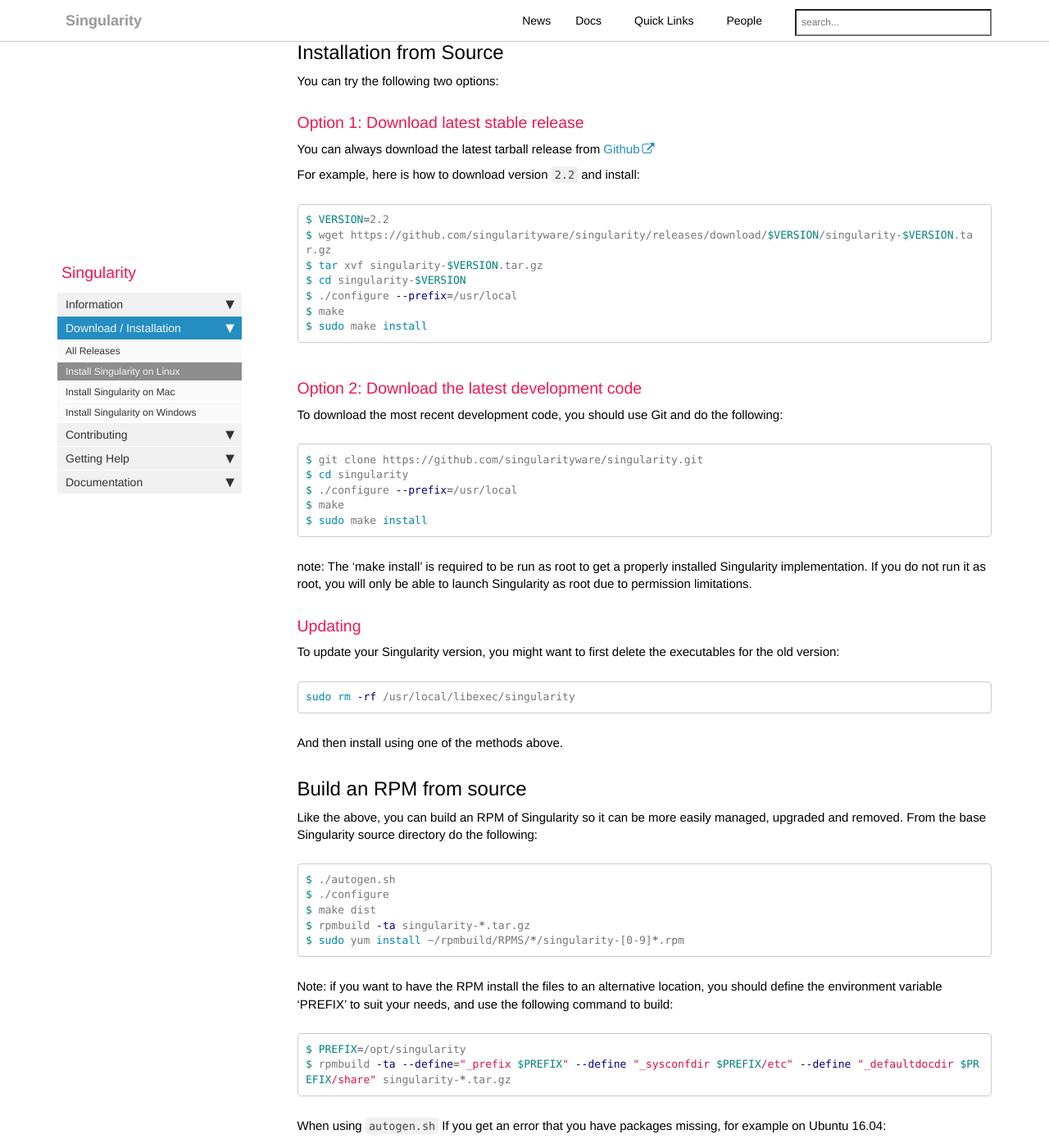
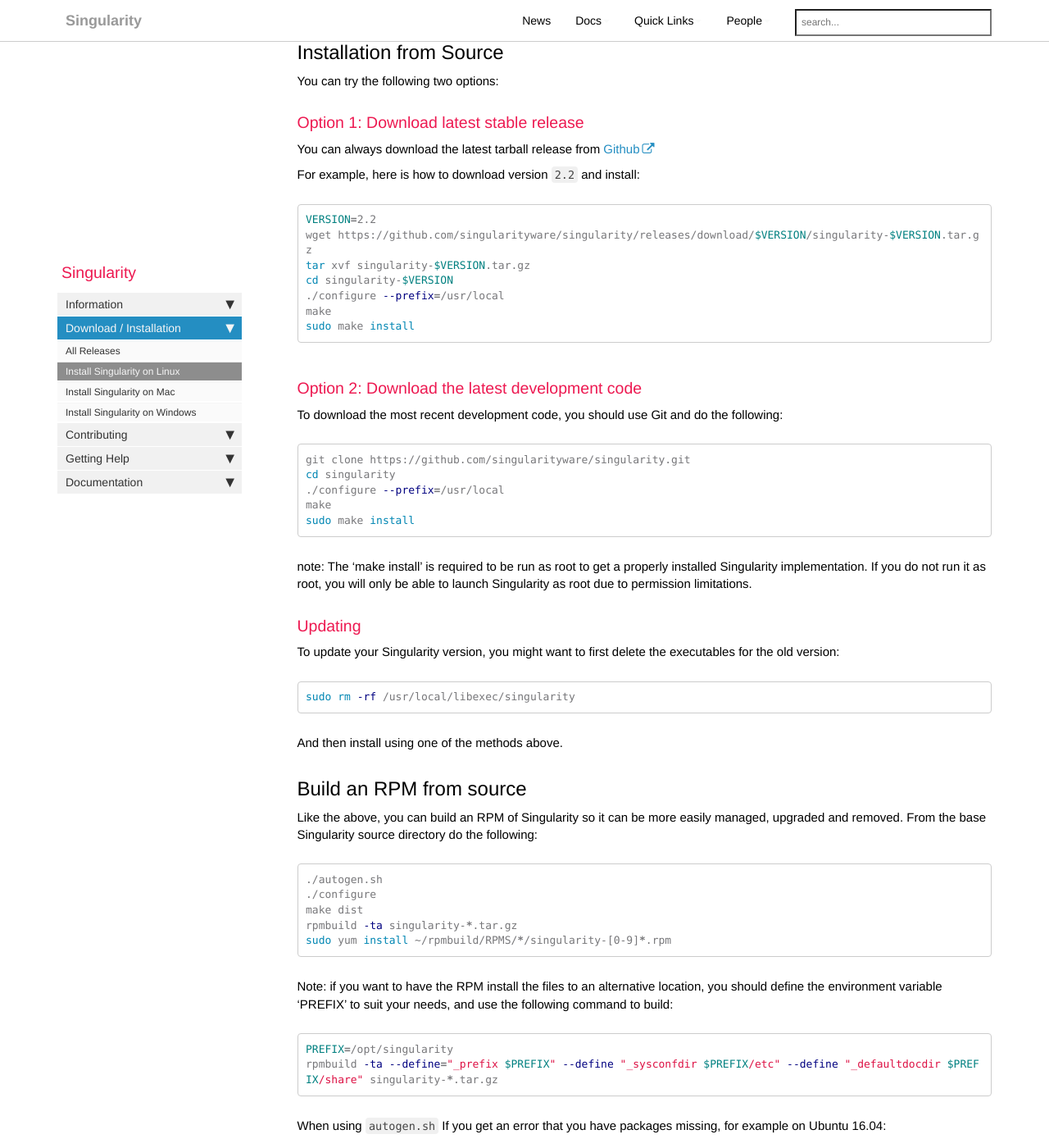
Before and after one commit to singularityware/singularityware.github.io, a Jekyll site: the page built from pages/docs/install/install-linux.md, in a window 1280 px wide and 1400 px high, scrolled down 252 px. Shown: the whole window at 82% size. Built offline with Jekyll 4.4.1, drawn with Linux system fonts in a browser that asks for light colours; nearby versions of some CDN libraries; comment, search, counter and statistics services are not loaded.

Commit message:
getting rid of  $'s

````diff
--- a/pages/docs/install/install-linux.md
+++ b/pages/docs/install/install-linux.md
@@ -16,24 +16,24 @@
 For example, here is how to download version `2.2` and install:
 
 ```bash
-$ VERSION=2.2
-$ wget https://github.com/singularityware/singularity/releases/download/$VERSION/singularity-$VERSION.tar.gz
-$ tar xvf singularity-$VERSION.tar.gz
-$ cd singularity-$VERSION
-$ ./configure --prefix=/usr/local
-$ make
-$ sudo make install
+VERSION=2.2
+wget https://github.com/singularityware/singularity/releases/download/$VERSION/singularity-$VERSION.tar.gz
+tar xvf singularity-$VERSION.tar.gz
+cd singularity-$VERSION
+./configure --prefix=/usr/local
+make
+sudo make install
 ```
 
 ### Option 2: Download the latest development code
 To download the most recent development code, you should use Git and do the following:
 
 ```bash
-$ git clone {{ site.repo }}.git
-$ cd singularity
-$ ./configure --prefix=/usr/local
-$ make
-$ sudo make install
+git clone {{ site.repo }}.git
+cd singularity
+./configure --prefix=/usr/local
+make
+sudo make install
 ```
 
 note: The 'make install' is required to be run as root to get a properly installed Singularity implementation. If you do not run it as root, you will only be able to launch Singularity as root due to permission limitations.
@@ -52,18 +52,18 @@
 Like the above, you can build an RPM of Singularity so it can be more easily managed, upgraded and removed. From the base Singularity source directory do the following:
 
 ```bash
-$ ./autogen.sh
-$ ./configure
-$ make dist
-$ rpmbuild -ta singularity-*.tar.gz
-$ sudo yum install ~/rpmbuild/RPMS/*/singularity-[0-9]*.rpm
+./autogen.sh
+./configure
+make dist
+rpmbuild -ta singularity-*.tar.gz
+sudo yum install ~/rpmbuild/RPMS/*/singularity-[0-9]*.rpm
 ```
 
 Note: if you want to have the RPM install the files to an alternative location, you should define the environment variable 'PREFIX' to suit your needs, and use the following command to build:
 
 ```bash
-$ PREFIX=/opt/singularity
-$ rpmbuild -ta --define="_prefix $PREFIX" --define "_sysconfdir $PREFIX/etc" --define "_defaultdocdir $PREFIX/share" singularity-*.tar.gz
+PREFIX=/opt/singularity
+rpmbuild -ta --define="_prefix $PREFIX" --define "_sysconfdir $PREFIX/etc" --define "_defaultdocdir $PREFIX/share" singularity-*.tar.gz
 ```
 
 When using `autogen.sh` If you get an error that you have packages missing, for example on Ubuntu 16.04:
````
Also changed, not shown: pages/docs/overview/start.md (+14 -14 lines).
